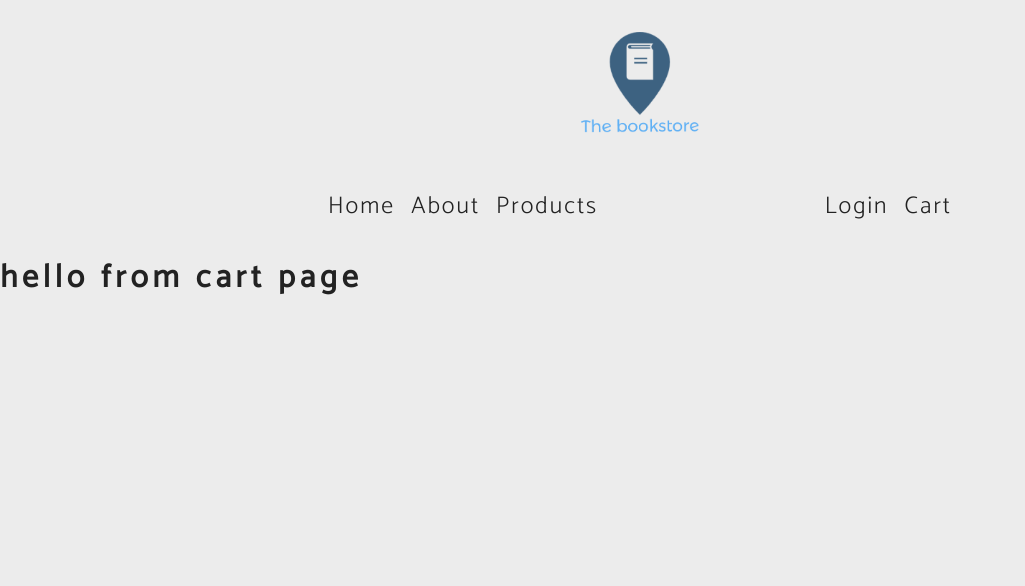
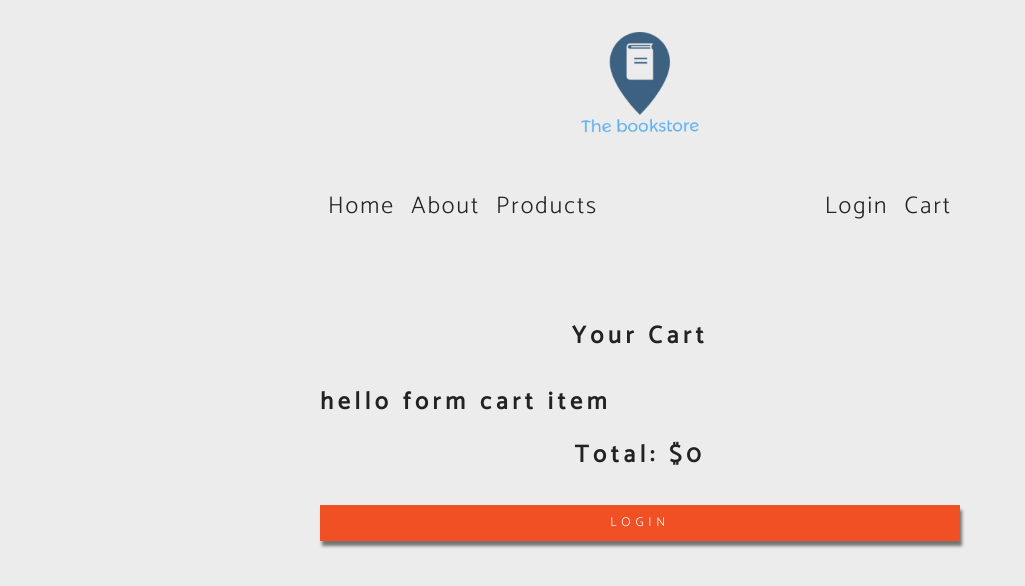
Before and after one commit to ruffryder/bookstore, a React (Create React App) app: page /cart in a window 1280 px wide. Shown: the top 586 px of the page, without its empty margins (0-1025 px from the left). Built offline with nearby package versions, Linux system fonts and the light colour scheme; no server answers.

Commit message:
implementing the cart component

```diff
--- a/src/pages/Cart.js
+++ b/src/pages/Cart.js
@@ -12,5 +12,22 @@
   if (cart.length === 0) {
     return <EmptyCart />;
   }
-  return <h1>hello from cart page</h1>;
+  return (
+    <section className="cart-items section">
+      <h2>Your cart</h2>
+      {cart.map(item => {
+        return <CartItem key={item.id} {...item} />;
+      })}
+      <h2>total: ${total}</h2>
+      {user ? (
+        <Link to="/checkout" className="btn btn-primary btn-block">
+          Checkout
+        </Link>
+      ) : (
+        <Link to="/login" className="btn btn-primary btn-block">
+          Login
+        </Link>
+      )}
+    </section>
+  );
 }
```
